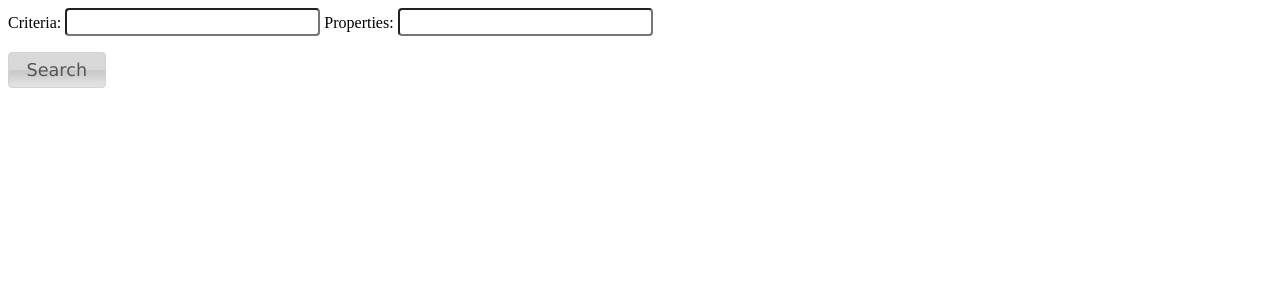
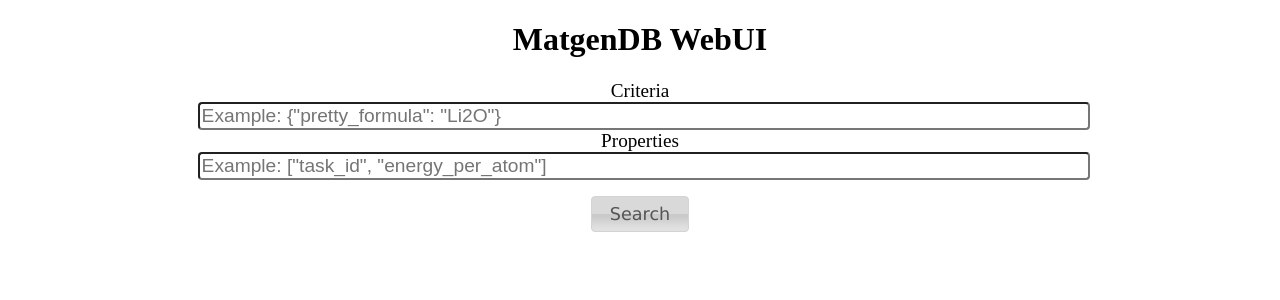
Before and after one commit to materialsproject/pymatgen-db, a Python web app: template matgendb/webui/home/templates/index.html in a window 1280 px wide. Shown: the top 300 px of the page. Run offline with Jinja, Linux system fonts and the light colour scheme; the template is opened without the code that fills it, so the values that code supplies are empty.

Commit message:
More improvements to layout of webui frontend.

```diff
--- a/matgendb/webui/home/templates/index.html
+++ b/matgendb/webui/home/templates/index.html
@@ -53,8 +53,39 @@
 
     <style type="text/css">
 
+        h1{
+            text-align: center;
+        }
+
         input{
             font-size: 1.2em;
+            width: 100%;
+        }
+
+        label{
+            font-size: 1.2em;
+        }
+
+        #search-div{
+            width: 100%;
+        }
+
+        .input-div{
+            width:  70%;
+            margin-left: auto;
+            margin-right: auto;
+            text-align: center;
+        }
+
+        #top{
+            width: 100%;
+            margin-left: auto;
+            margin-right: auto;
+        }
+
+        #search-button{
+            margin-left: auto;
+            margin-right: auto;
         }
 
         #page {min-height:600px;}
@@ -91,14 +122,24 @@
 
 <body>
 
-<label for="criteria-input">Criteria: </label>
-<input id="criteria-input" type="text" name="criteria"/>
-<label for="properties-input">Properties: </label>
-<input id="properties-input" type="text" name="properties"/>
-<p id="error_msg"></p>
-<button class ="buttons" id="search-button">Search</button>
-<p id="help_msg"></p>
-<p id="search_results"></p>
+<h1>MatgenDB WebUI</h1>
+<div id="search-div">
+    <div class="input-div">
+        <label for="criteria-input">Criteria</label>
+        <input id="criteria-input" type="text" name="criteria"
+               placeholder='Example: {"pretty_formula": "Li2O"}'/>
+    </div>
+    <div class="input-div">
+        <label for="properties-input">Properties</label>
+        <input id="properties-input" type="text" name="properties"
+               placeholder='Example: ["task_id", "energy_per_atom"]'/>
+    </div>
+    <div class="input-div">
+    <p id="error_msg"></p>
+    <button class ="buttons" id="search-button">Search</button>
+    <p id="help_msg"></p>
+    </div>
+</div>
 
 <div style=";margin-top:20px;">
 
```
Also changed, not shown: matgendb/webui/home/tests.py (deleted, +0 -16 lines).
